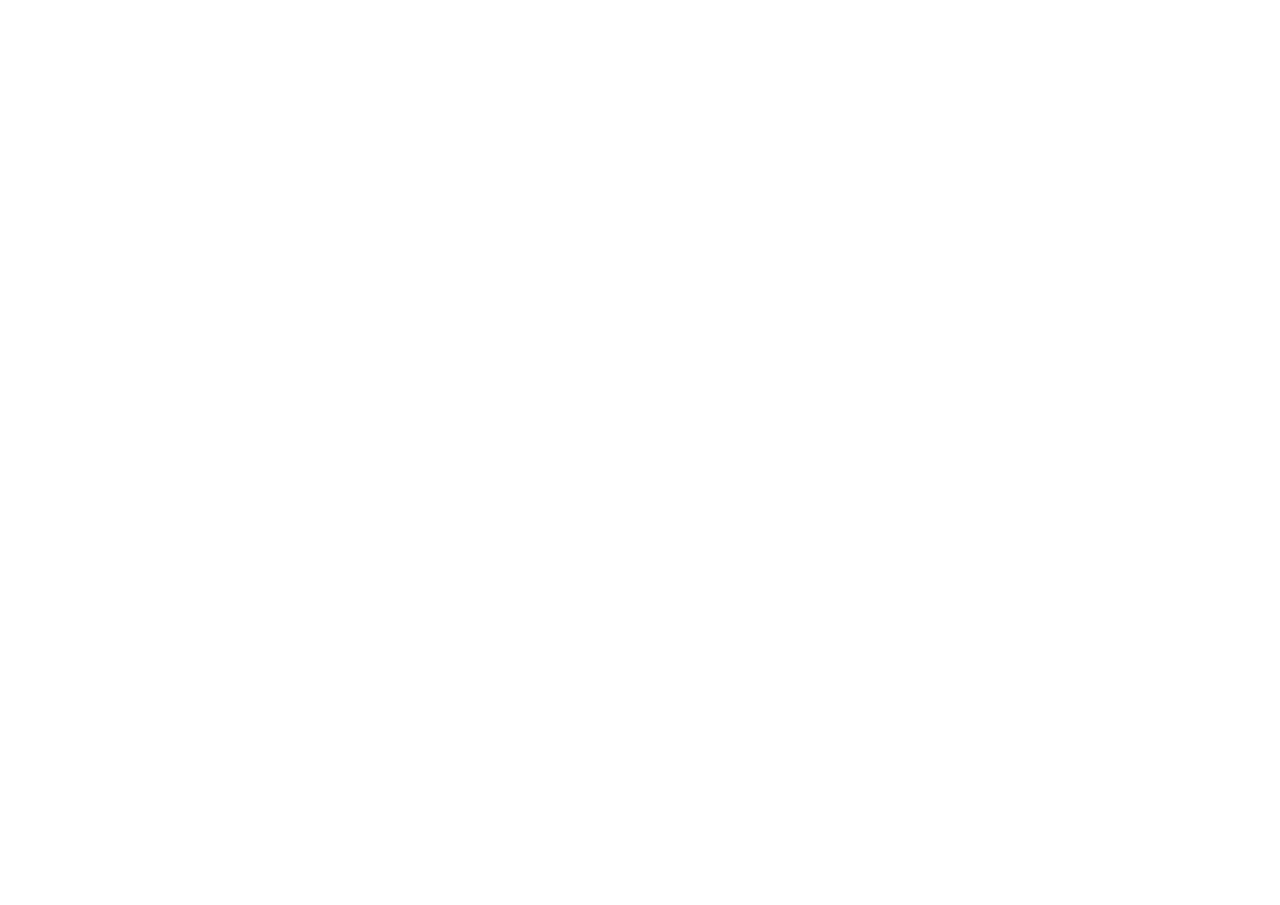
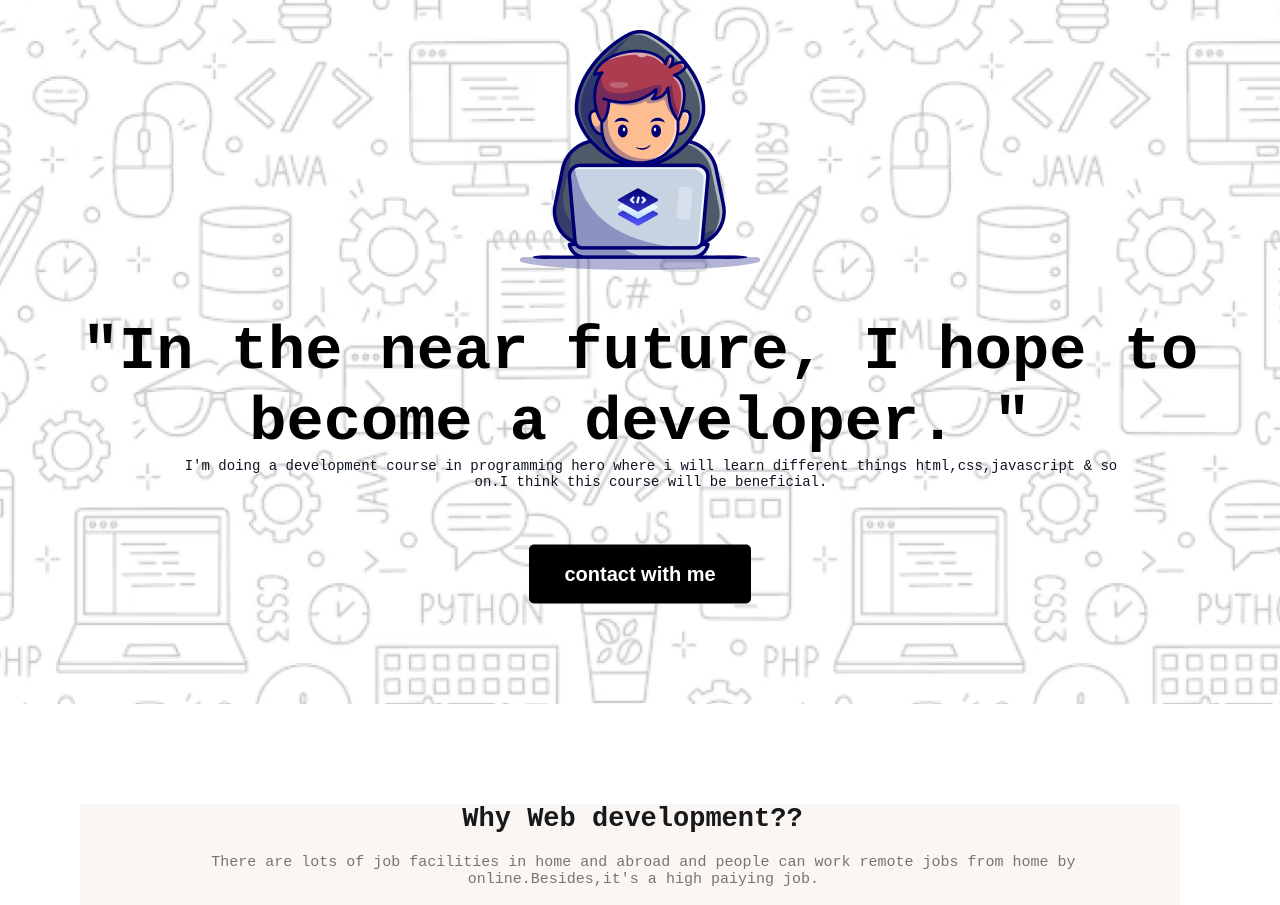
Before and after one commit to Abdullahmamun322/web-developer-portfolio, a plain HTML site: page index.html in a window 1280 px wide. Shown: the top 905 px of the page. Before the commit the page ends 800 px from the top, so only its background shows below. Drawn offline with Linux system fonts and the light colour scheme; a web font is replaced by a local one.

Commit message:
half html & css done

```diff
--- a/index.html
+++ b/index.html
@@ -4,13 +4,72 @@
     <meta charset="UTF-8">
     <meta name="viewport" content="width=device-width, initial-scale=1.0">
     <title>Web developer portfolio</title>
+    <link rel="preconnect" href="https://fonts.googleapis.com">
+    <link rel="preconnect" href="https://fonts.gstatic.com" crossorigin>
+    <link href="https://fonts.googleapis.com/css2?family=Azeret+Mono:ital,wght@0,100..900;1,100..900&display=swap" rel="stylesheet">
+    <link rel="stylesheet" href="styles/portfolio.css">
 </head>
-<body>
-    <header>
+<body class="azeret-mono-normal">
+    <section class="header">
+        <nav></nav>
+            <div id="logo">
+                <a  href="index.html"><img src="assets/Group.png"></a>
+            </div>
+        </nav>
 
-    </header>
+        <div class="text-book">
+            <h1>"In the near future, I hope to become a developer.  "</h1>
+            <p>I'm doing a development course in programming hero where i will learn different things
+                html,css,javascript & so on.I think this course will be beneficial.</p>
+
+                <button class="btn-primary">contact with me</button>
+
+        </div>
+    </section>
 
     <main>
+
+        <section class="about-secondary-bg">
+            <h3 class="section-title">Why Web development??</h3>
+            <p class="section-description">There are lots of job facilities in home and abroad
+                and people can work remote jobs from home by online.Besides,it's a high paiying job.
+            </p>
+
+            <div class="developments-container">
+                <div class="development">
+                    <img class="img-set" src="assets/Layer_1.png" alt="">
+                    <h4 class="development-title">I will do coding and change the world.</h4>
+                    <p class="development-description">Coding is my passion from school dayes.
+                        Everyday i do it and try to learn different things.</p>
+                    <button class="btnn-primary">Learn more</button>
+                </div>
+
+                <div class="development">
+                    <img src="assets/Group 3.png" alt="">
+                    <h4 class="development-title">I will help people by creating modern web system.</h4>
+                    <p class="development-description">Modern technology makes our life more easier than ever.Lots of people are getting
+                        benefits in everyday.
+                    </p>
+                    <button class="btnn-primary">Learn more</button>
+                </div>
+
+                <div class="development">
+                    <img src="assets/Group 4.png" alt="">
+                    <h4 class="development-title">I will do coding and change the world.</h4>
+                    <p  class="development-description">Coding is my passion from school dayes.
+                        Everyday i do it and try to learn different things.</p>
+                    <button class="btnn-primary">Learn more</button>
+                </div>
+            </div>
+        </section>
+
+
+        <section class="Inspirations">
+
+            <h3 class="section-title">Why Web development??</h3>
+
+        </section>
+
 
     </main>
 
--- /dev/null
+++ b/styles/portfolio.css
@@ -0,0 +1,118 @@
+
+
+.azeret-mono-normal {
+  font-family: "Azeret Mono", monospace;
+  font-optical-sizing: auto;
+  font-variation-settings:
+
+  font-style: normal;
+
+  "width" 100;
+}
+
+*{
+  margin:0;
+  padding:0;
+}
+
+.header{
+  min-height: 88vh;
+  width: 100%;
+  background-image: url(../assets/Hero-bg.png);
+  background-position: center;
+  background-size: cover;
+  position: relative;
+}
+
+#logo{
+  display: flex;
+  justify-content: center;
+  padding: 30px;
+
+}
+
+.text-book{
+  width: 90%;
+  color: ;
+  position: absolute;
+ top:50% ;
+ left: 50%;
+ transform: translate(-50%,-50%);
+ text-align: center;
+margin-block: 135px;
+
+
+}
+
+.text-book h1{
+  margin: 0;
+  padding: 0;
+font-size: 62px;
+/* margin-bottom: 10px; */
+display: flex;
+text-align: center;
+
+}
+
+.text-book p{
+  margin:0 98px 0 120px;
+  font-size: 14px;
+  color: #0D1321;
+}
+
+.btn-primary{
+  background-color: black;
+  font-weight: 600;
+  font-size: 20px;
+  color: white;
+  padding: 18px 35px;
+  border: none;
+  border-radius: 5px;
+  margin-block: 55px;
+}
+
+.about-secondary-bg{
+  background-color: #f9f6f4;
+  margin-block: 125px;
+  text-align: center;
+  padding: 0 20px 0  25px ;
+  margin-top: 100px;
+  margin-bottom: 100px;
+  margin-right: 100px;
+  margin-left: 80px
+
+}
+
+.section-title{
+  font-size: 27px ;
+  font-weight: 800 ;
+  color: #181818 ;
+  margin-bottom: 10px;
+}
+
+.section-description{
+
+    font-size: 15px ;
+    color: #757575;
+    width: 85%;
+    text-align: center;
+    margin-block: 20px;
+    margin-right: 8px;
+    margin-left: 90px;
+}
+
+.img-set{
+  padding-left: 650px;
+}
+
+.development-title{
+  /* padding-right: 550px; */
+
+  padding-top: 5px;
+  padding-right: 970px;
+  padding-bottom: 5px;
+  padding-left: 180px;
+
+
+
+}
```
Also changed, not shown: images/Group_3.png (added), images/Group_4.png (added).
